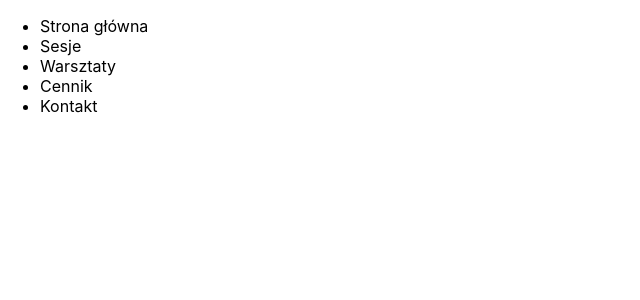
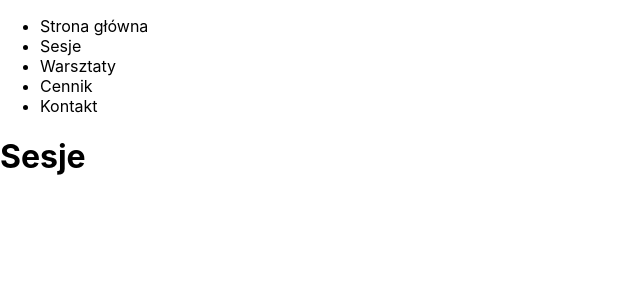
Before and after one commit to Radzio1976/Oddech, a React (Create React App) app in the folder client/: page /sessions in a window 1280 px wide. Shown: the top 300 px of the page, without its empty margins (0-640 px from the left). Built offline with nearby package versions, Linux system fonts and the light colour scheme.

Commit message:
Added Sessions component

```diff
--- a/client/src/App.js
+++ b/client/src/App.js
@@ -1,9 +1,11 @@
 import React from 'react';
 import {BrowserRouter, Switch, Route} from 'react-router-dom';
 
+import Navigation  from './components/Navigation';
 import Home from './components/Home/Home';
+import Sessions from './components/Sessions';
 import Contact from './components/Contact';
-import Navigation  from './components/Navigation';
+
 
 class App extends React.Component {
   render() {
@@ -13,6 +15,7 @@ class App extends React.Component {
           <Navigation />
             <Switch>
               <Route path="/" exact component={Home} />
+              <Route path="/sessions" component={Sessions} />
               <Route path="/contact" component={Contact} />
             </Switch>
         </BrowserRouter>
--- a/client/src/components/Navigation/Navigation.js
+++ b/client/src/components/Navigation/Navigation.js
@@ -7,7 +7,7 @@ class Navigation extends React.Component {
             <div id="Navigation">
                 <ul>
                     <li onClick={() => this.props.history.push("/")}>Strona główna</li>
-                    <li>Sesje</li>
+                    <li onClick={() => this.props.history.push("/sessions")}>Sesje</li>
                     <li>Warsztaty</li>
                     <li>Cennik</li>
                     <li onClick={() => this.props.history.push("/contact")}>Kontakt</li>
--- /dev/null
+++ b/client/src/components/Sessions/Sessions.js
@@ -0,0 +1,11 @@
+import React from 'react';
+
+class Sessions extends React.Component {
+    render() {
+        return(
+            <h1>Sesje</h1>
+        )
+    }
+}
+
+export default Sessions;
--- /dev/null
+++ b/client/src/components/Sessions/index.js
@@ -0,0 +1,3 @@
+import Sessions from "./Sessions";
+
+export default Sessions;
--- a/package.json
+++ b/package.json
@@ -20,7 +20,6 @@
     "express": "^4.17.1",
     "nodemailer": "^6.4.10",
     "nodemon": "^2.0.4",
-    "react-router": "^5.2.0",
-    "react-router-dom": "^5.2.0"
+    "react-router": "^5.2.0"
   }
 }
```
Also changed, not shown: 1 other file (tests, documents, lock files or other folders).
